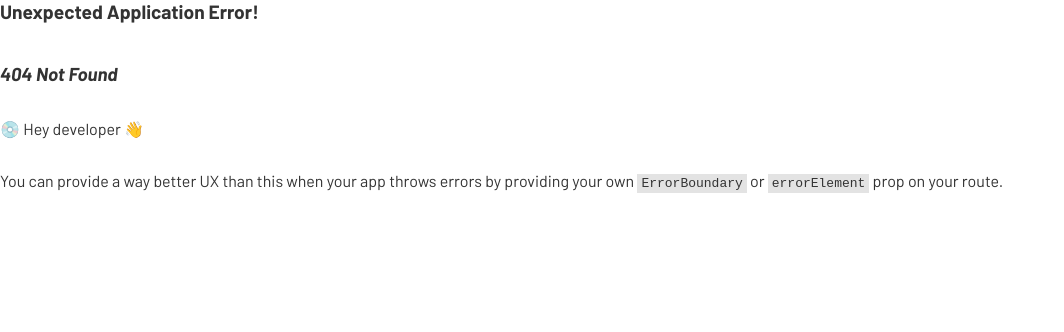
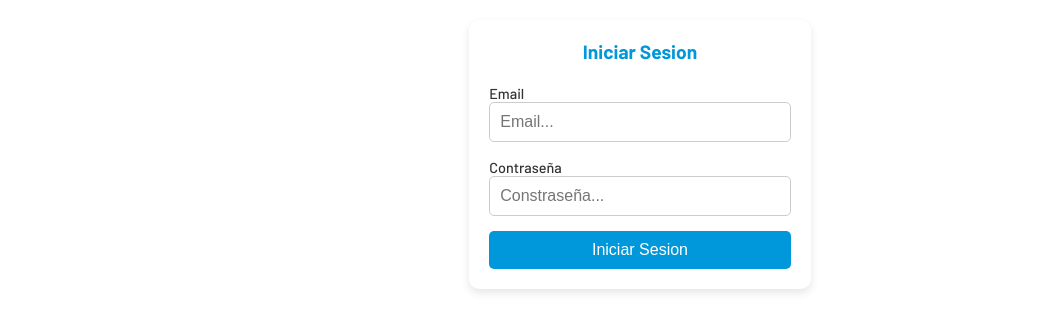
Before and after one commit to LucioWi/BibliotecaReact, a React (Vite) app in the folder biblioteca/: page /Inicio-Sesion in a window 1280 px wide. Before the commit this address had no page. Shown: the top 332 px of the page, without its empty margins (0-1064 px from the left). Built offline with nearby package versions, Linux system fonts and the light colour scheme.

Commit message:
Inicio-de-sesion

```diff
--- a/biblioteca/src/App.jsx
+++ b/biblioteca/src/App.jsx
@@ -40,7 +40,7 @@ function App() {
               <button onClick={toggleDropdown}>Account</button>
               {showDropdown && (
                 <div className="dropdown">
-                  <button onClick={() => console.log('Iniciar sesión')}>Iniciar sesión</button>
+                  <button onClick={() => navigate('/Inicio-Sesion')}>Iniciar sesión</button>{/* Redirige a /Inicio-Sesion */}
                   <button onClick={() => navigate('/register')}>Registrarse</button> {/* Redirige a /register */}
                 </div>
               )}
--- /dev/null
+++ b/biblioteca/src/InicioSesion.css
@@ -0,0 +1,55 @@
+.form-container {
+    max-width: 400px;
+    margin: 20px auto;
+    padding: 20px;
+    background-color: #ffffff;
+    border-radius: 10px;
+    box-shadow: 0 4px 8px rgba(0, 0, 0, 0.1);
+  }
+
+  .form-title {
+    text-align: center;
+    color: #0097db;
+    margin-bottom: 20px;
+  }
+
+  .user-form {
+    display: flex;
+    flex-direction: column;
+  }
+
+  .form-group {
+    margin-bottom: 15px;
+  }
+
+  .form-label {
+    margin-bottom: 5px;
+    color: #333;
+  }
+
+  .form-input {
+    padding: 10px;
+    border: 1px solid #cccccc;
+    border-radius: 5px;
+    font-size: 16px;
+  }
+
+  .form-input:focus {
+    border-color: #0097db;
+    outline: none;
+  }
+
+  .form-button {
+    padding: 10px;
+    color: white;
+    background-color: #0097db;
+    border: none;
+    border-radius: 5px;
+    cursor: pointer;
+    font-size: 16px;
+    transition: background-color 0.3s;
+  }
+
+  .form-button:hover {
+    background-color: #007bb5;
+  }
--- /dev/null
+++ b/biblioteca/src/components/IniciarSesion.jsx
@@ -0,0 +1,61 @@
+import React, { useState } from 'react';
+import '../InicioSesion.css';
+
+const IniciarSesion = () => {
+  const [formData, setFormData] = useState({
+    email: '',
+    contraseña: '',
+
+  });
+
+  const handleChange = (e) => {
+    const { name, value } = e.target;
+    setFormData({
+      ...formData,
+      [name]: value,
+    });
+  };
+
+  const handleSubmit = (e) => {
+    e.preventDefault();
+    // Aquí puedes manejar el envío del formulario
+    console.log('Datos enviados:', formData);
+  };
+
+  return (
+    <div className="form-container">
+      <h2 className="form-title">Iniciar Sesion</h2>
+      <form onSubmit={handleSubmit} className="user-form">
+        <div className="form-group">
+          <label htmlFor="email" className="form-label">Email</label>
+          <input
+            type="email"
+            id="email"
+            name="email"
+            placeholder='Email...'
+            value={formData.email}
+            onChange={handleChange}
+            required
+            className="form-input"
+          />
+        </div>
+        <div className="form-group">
+          <label htmlFor="contraseña" className="form-label">Contraseña</label>
+          <input
+            type="password"
+            id="contraseña"
+            name="contraseña"
+            placeholder='Constraseña...'
+            value={formData.contraseña}
+            onChange={handleChange}
+            required
+            className="form-input"
+          />
+        </div>
+        <button type="submit" className="form-button">Iniciar Sesion</button>
+      </form>
+    </div>
+  );
+};
+
+export default IniciarSesion;
--- a/biblioteca/src/components/Register.jsx
+++ b/biblioteca/src/components/Register.jsx
@@ -34,7 +34,7 @@ const Register = () => {
             type="text"
             id="nombre"
             name="nombre"
-            placeholder='nombre...'
+            placeholder='Nombre...'
             value={formData.nombre}
             onChange={handleChange}
             required
@@ -47,7 +47,7 @@ const Register = () => {
             type="text"
             id="apellido"
             name="apellido"
-            placeholder='apellido...'
+            placeholder='Apellido...'
             value={formData.apellido}
             onChange={handleChange}
             required
@@ -60,7 +60,7 @@ const Register = () => {
             type="email"
             id="email"
             name="email"
-            placeholder='emial...'
+            placeholder='Email...'
             value={formData.email}
             onChange={handleChange}
             required
@@ -73,7 +73,7 @@ const Register = () => {
             type="tel"
             id="telefono"
             name="telefono"
-            placeholder='telefono...'
+            placeholder='Telefono...'
             value={formData.telefono}
             onChange={handleChange}
             required
@@ -86,7 +86,7 @@ const Register = () => {
             type="password"
             id="contraseña"
             name="contraseña"
-            placeholder='constraseña...'
+            placeholder='Constraseña...'
             value={formData.contraseña}
             onChange={handleChange}
             required
--- a/biblioteca/src/main.jsx
+++ b/biblioteca/src/main.jsx
@@ -3,6 +3,7 @@ import { createRoot } from 'react-dom/client'
 import { createBrowserRouter, RouterProvider } from "react-router-dom";
 import App from './App.jsx'
 import Register from './components/Register.jsx';
+import IniciarSesion from './components/IniciarSesion.jsx';
 
 
 const routes = createBrowserRouter([
@@ -15,6 +16,10 @@ const routes = createBrowserRouter([
   path:"/register",
   element:<Register/>
 
+  },
+  {
+    path:"/Inicio-Sesion",
+    element:<IniciarSesion/>
   }
 
 
```
